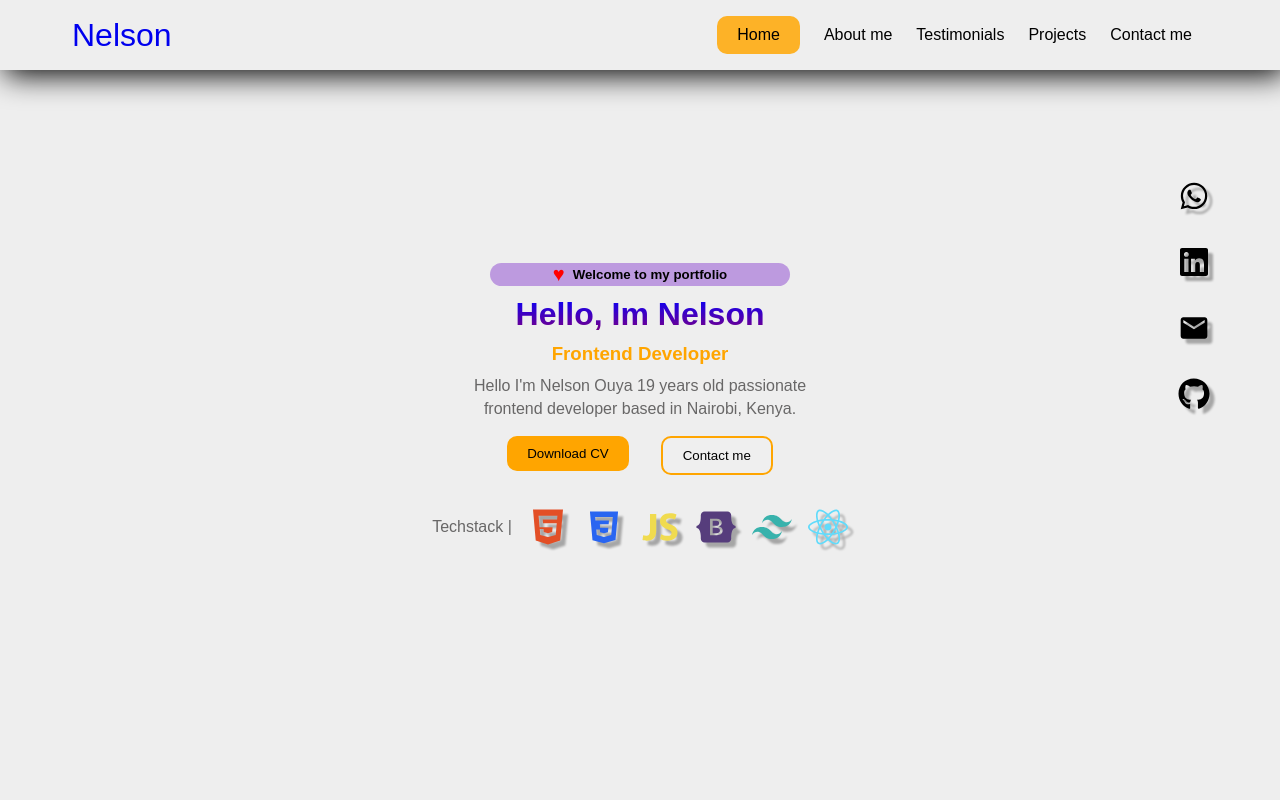
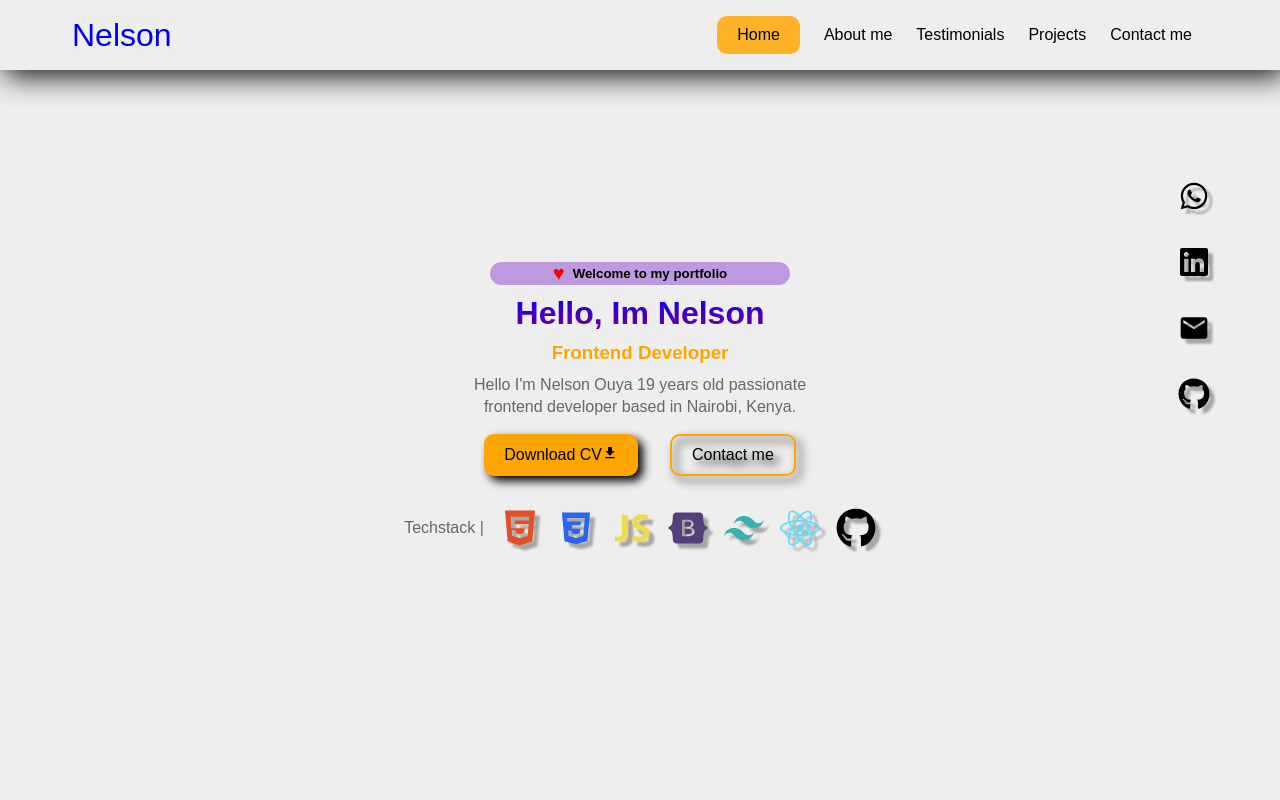
Before and after one commit to Nelson2023-2024/Portifolio, a React (Vite) app: page /#/ in a window 1280 px wide. Shown: the top 800 px of the page. Built offline with nearby package versions, Linux system fonts and the light colour scheme.

Commit message:
Added AOS for scroll animations on all Pages except the projects Page

```diff
--- a/package.json
+++ b/package.json
@@ -11,6 +11,7 @@
   },
   "dependencies": {
     "@emailjs/browser": "^3.11.0",
+    "aos": "^2.3.4",
     "carousel": "^0.0.3",
     "react": "^18.2.0",
     "react-dom": "^18.2.0",
--- a/src/App.jsx
+++ b/src/App.jsx
@@ -1,3 +1,5 @@
+//hools
+import { useEffect } from 'react'
 
 import { HashRouter as Router, Routes, Route } from 'react-router-dom'
 import Home from './Pages/Home/Home'
@@ -9,8 +11,19 @@ import About from './Components/About'
 import Testimonials from './Components/Testimonials'
 import Layout from './Components/Layout/Layout'
 
+
+//AOS
+import AOS from 'aos';
+import 'aos/dist/aos.css';
 function App() {
-
+    useEffect(()=> {
+        AOS.init({
+            offset:200,
+            duration:800,
+            easing:"ease-in-sine",
+            delay:100,
+        });
+    }, [])
 
     return (
         <Router>
--- a/src/Components/About.jsx
+++ b/src/Components/About.jsx
@@ -6,11 +6,11 @@ function About() {
       <section className='about__section' id='about'>
         <div className="container">
           {/* image */}
-          <div className='about__img'>
+          <div className='about__img' data-aos="flip-left">
             <img src={Laptop} alt="" />
           </div>
           {/* text-content */}
-          <div className='about__data'>
+          <div className='about__data' data-aos="fade-left">
             <h2>ABOUT ME</h2>
             <h3>A dedicated Front-end Developer based in Nairobi, Kenya</h3>
             <p>As a junior Front-End Developer I posses an impressive arsenal of skills in <strong> HTMI, CSS, JavaScript, React(basic), Tailwind, Bootstrap, Github </strong>. I excel in designing and maintaining responsive websites that offer smooth user experience. My expertise lies in crafting dynamic, engaging interfaces through writing clean, well documented and utilize cutting edge development tools and techinques . I am also a team player who thrives in collaborating with cross-functional teams to produce outstanding web applications</p>
--- a/src/Components/Hero.jsx
+++ b/src/Components/Hero.jsx
@@ -1,5 +1,7 @@
 import '../Pages/Home/home.css'
 
+//download
+import { MdDownload } from "react-icons/md";
 //social links icons
 import { MdWhatsapp } from "react-icons/md";
 import { FaLinkedin } from "react-icons/fa";
@@ -15,7 +17,7 @@ import { FaReact } from "react-icons/fa";
 import { MdEmail } from 'react-icons/md';
 
 
-
+import { Link } from 'react-router-dom';
 
 function Hero() {
   return (
@@ -23,28 +25,29 @@ function Hero() {
 
     <section className='hero' id='hero'>
       <div className="container">
-          <h5> <span>&hearts;</span>Welcome to my portfolio</h5>
-          <h1>Hello, Im Nelson</h1>
-          <h3>Frontend Developer</h3>
-          <p>Hello I'm Nelson Ouya 19 years old passionate frontend developer based in Nairobi, Kenya.</p>
+          <h5 data-aos="fade-down"> <span>&hearts;</span>Welcome to my portfolio</h5>
+          <h1 data-aos="fade-down">Hello, Im Nelson</h1>
+          <h3 data-aos="fade-down">Frontend Developer</h3>
+          <p data-aos="fade-down">Hello I'm Nelson Ouya 19 years old passionate frontend developer based in Nairobi, Kenya.</p>
         <div className="hero__buttons">
-          <a href=""><button>Download CV</button></a>
-          <button >Contact me</button>
+          <a href="" data-aos="fade-right">Download CV <span><MdDownload /></span></a>
+         <Link to={'/contact'} data-aos="fade-left">Contact me</Link>
+
         </div>
-        <div className="hero__social-links">
+        <div className="hero__social-links" data-aos="fade-left">
          <a href="https://wa.me/254115720771" target="_blank" rel="noopener noreferrer"><MdWhatsapp /></a>
           <a href="https://www.linkedin.com/in/nelson-obuya-841251273?utm_source=share&utm_campaign=share_via&utm_content=profile&utm_medium=android_app" target="_blank" rel="noopener noreferrer"><FaLinkedin /></a>
           <a href="mailto:nelsonobuya19@gmail.com" target="_blank" rel="noopener noreferrer">
                 <MdEmail />
               </a>
-          <a href="https://github.com/" rel="noopener noreferrer"><FaGithub /></a>
+          <a href="https://github.com/Nelson2023-2024" rel="noopener noreferrer"><FaGithub /></a>
 
 
 
 
 
         </div>
-        <div className="tech__stack">
+        <div className="tech__stack" data-aos="fade-up" >
 
           <p>Techstack |</p>
           <FaHtml5 />
@@ -53,6 +56,7 @@ function Hero() {
           <FaBootstrap />
           <SiTailwindcss />
           <FaReact />
+          <FaGithub/>
         </div>
       </div>
     </section>
--- a/src/Components/PrimaryLanding.jsx
+++ b/src/Components/PrimaryLanding.jsx
@@ -3,7 +3,7 @@ import '../Pages/Contact/contact.css'
 function PrimaryLanding() {
   return (
     <>
-        <section className="contact-main">
+        <section className="contact-main" data-aos="fade-up">
         <div className="contact-main-text">
             <h1>Contact Me </h1>
 
--- a/src/Components/Proj.jsx
+++ b/src/Components/Proj.jsx
@@ -55,13 +55,13 @@ function Proj() {
   return (
     <>
     <section className="project__section">
-        <h1>Projects</h1>
+        <h1 data-aos="fade-up">Projects</h1>
         <div className="container">
             {
                 projects.map(({id, img, name, tech, live, githublink}) => (
-                    <div className='projects__card' key={id}>
+                    <div className='projects__card' key={id} >
                          <h2>{name}</h2>
-                        <img loading='lazt' src={img} alt="" />
+                        <img loading='lazy' src={img} alt="" />
                         <h4>{tech}</h4>
                         <div className="projects__buttons">
                             <a href={live} target="_blank" rel="noopener noreferrer">Live Demo
--- a/src/Components/Testimonials.jsx
+++ b/src/Components/Testimonials.jsx
@@ -63,11 +63,11 @@ function Testimonials() {
     <>
     <section className='testimonial__section' id="testimonials">
       <div className="container">
-        <h1>Testimonials</h1>
-        <Slider {...sliderSettings}>
+        <h1 data-aos="fade-up">Testimonials</h1>
+        <Slider {...sliderSettings} >
           {
             people.map(({id, img, comment, name}) => (
-              <div className="card" key={id}>
+              <div className="card" key={id} data-aos="fade-left" >
                 <img src={img} alt="testimonial-img" />
                 <p className="text">{comment}</p>
                 <p className="name">{name}</p>
--- a/src/Pages/Contact/contact.css
+++ b/src/Pages/Contact/contact.css
@@ -29,6 +29,7 @@
     border: 1px solid orange;
     padding: 10px 20px;
     position: relative;
+    box-shadow: 5px 5px 10px black;
 
 }
 .contact-main-text a:before{
--- a/src/Pages/Home/home.css
+++ b/src/Pages/Home/home.css
@@ -152,26 +152,37 @@ nav .burger-menu{
     gap: 2rem;
     margin-top: 1rem;
 }
-.hero__buttons button:first-child{
+.hero__buttons span{
+    font-size: 1rem;
+}
+.hero__buttons a{
+    color: #000;
+}
+.hero__buttons a:first-child{
     background: orange;
     padding: 10px 20px;
     border: none;
     cursor: pointer;
     border-radius: 10px;
     transition: .3s ease-in;
+    display: flex;
+    align-items: center;
+    filter: drop-shadow(5px 5px 5px black);
 }
-.hero__buttons button:first-child:hover{
+.hero__buttons a:first-child:hover{
     transform: scale(1.1);
 }
-.hero__buttons button:nth-child(2){
+.hero__buttons a:nth-child(2){
     border: 2px solid orange;
     padding: 10px 20px;
     cursor: pointer;
     transition: .3s ease-in;
     border-radius: 10px;
+    filter: drop-shadow(5px 5px 5px black);
+
 
 }
-.hero__buttons button:nth-child(2):hover{
+.hero__buttons a:nth-child(2):hover{
     transform: scale(1.1);
 
 }
@@ -276,6 +287,8 @@ nav .burger-menu{
     width: 320px;
     height: 200px;
     border-radius: 20px;
+    filter: drop-shadow(5px 5px 5px black);
+
 }
 
 .about__section .container .about__data h2{
--- a/src/Pages/Projects/projects.css
+++ b/src/Pages/Projects/projects.css
@@ -23,6 +23,13 @@
     height: 350px;
     padding: 1.1rem;
     border: 1px solid;
+    box-shadow: 5px 5px 10px  black;
+    transition: .5s ease-in-out;
+
+}
+.project__section .container .projects__card:hover{
+  transform: scale(1.04);
+
 }
 .project__section .container h2{
     margin-block: 10px;
```
Also changed, not shown: src/Components/ContactForm.jsx (+8 -2 lines), 1 other file (tests, documents, lock files or other folders).
